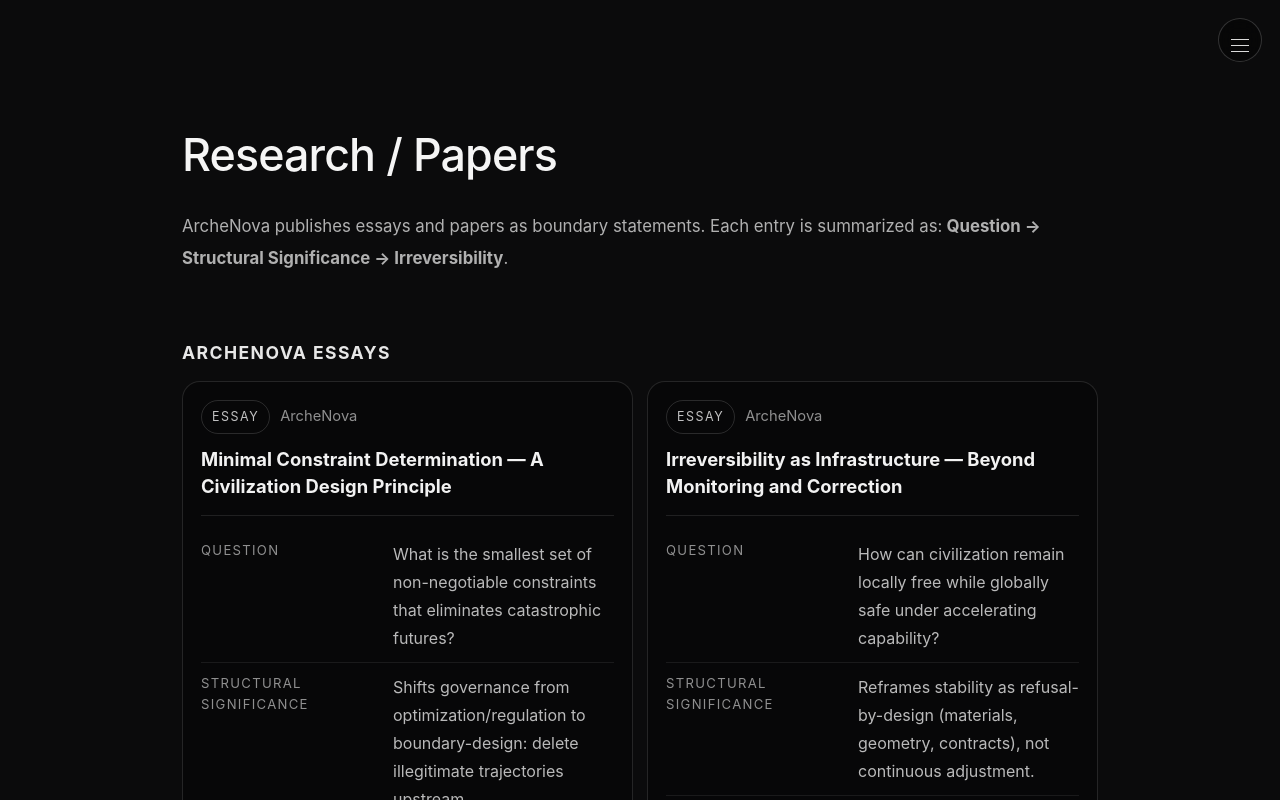
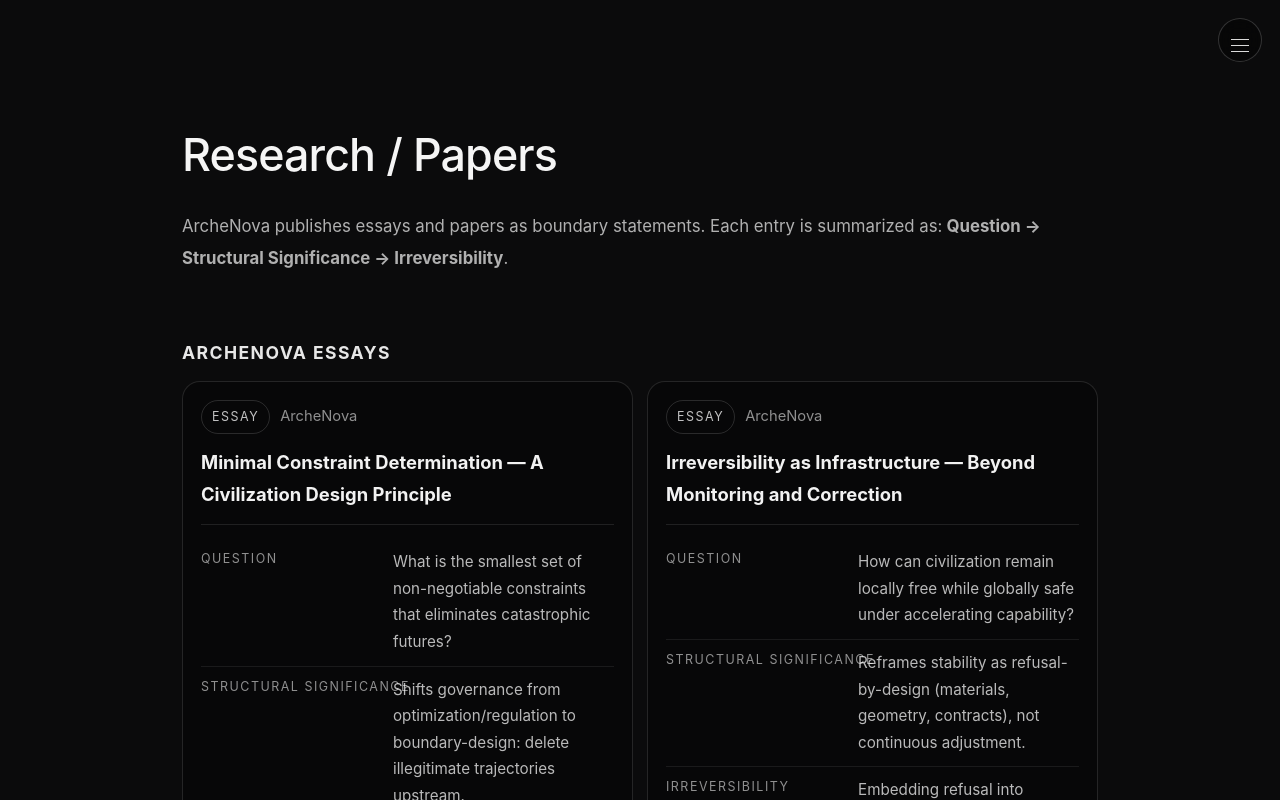
Before and after one commit to z562tbycfd-bit/archenova, a Next.js app: page /research in a window 1280 px wide. Shown: the top 800 px of the page. Built offline with nearby package versions, Linux system fonts and the light colour scheme.

Commit message:
Improve Research card readability and line breaking

```diff
--- a/styles/globals.css
+++ b/styles/globals.css
@@ -1095,34 +1095,48 @@ nav {
   }
 }
 /* =========================
-   Research / Papers overflow fix (Desktop)
+   Research / Papers typography fix (Readable)
    ========================= */
 
-/* カード内のテキストは必ず折り返す */
-.rp-card,
+/* カード全体：自然な改行を基本に */
+.rp-card {
+  overflow: hidden;
+}
+
+/* タイトル・本文は単語単位で改行 */
 .rp-title,
 .rp-v,
 .rp-note,
 .rp-domain {
-  overflow-wrap: anywhere;   /* 最優先：どんな長文も折り返す */
-  word-break: break-word;    /* 念のため */
+  word-break: normal;        /* 単語は壊さない */
+  overflow-wrap: break-word; /* はみ出す時だけ分割 */
+  hyphens: auto;             /* 英語の自然なハイフネーション */
+  line-height: 1.75;
 }
 
-/* リンクや code も枠内に収める */
-.rp-links a,
-.rp-note code {
-  overflow-wrap: anywhere;
-  word-break: break-word;
+/* 本文の読みやすさを強化 */
+.rp-v {
+  max-width: 100%;
+  font-size: 0.95rem;
 }
 
-/* 2カラムの右側が極端に狭くならないようにする（Desktopの安定化） */
+/* 左ラベル（Question 等）は短く固定 */
+.rp-k {
+  white-space: nowrap;
+  font-size: 0.78rem;
+  letter-spacing: 0.12em;
+}
+
+/* Gridの右側が潰れないように */
 @media (min-width: 769px) {
   .rp-row {
-    grid-template-columns: 180px minmax(0, 1fr); /* ←minmax(0,1fr)が重要 */
+    grid-template-columns: 180px minmax(0, 1fr);
   }
 }
 
-/* もしどこかに nowrap が入っていた場合の保険 */
-.rp-card * {
-  white-space: normal;
+/* リンク・codeだけは安全策 */
+.rp-links a,
+.rp-note code {
+  overflow-wrap: break-word;
+  word-break: break-word;
 }
```
